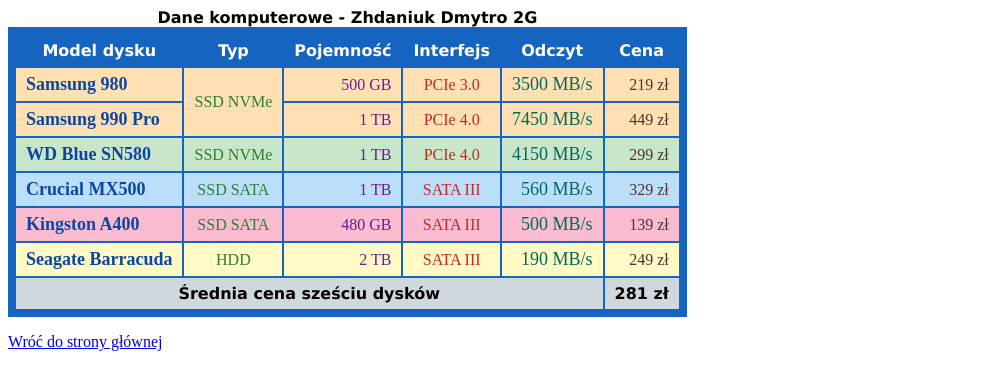
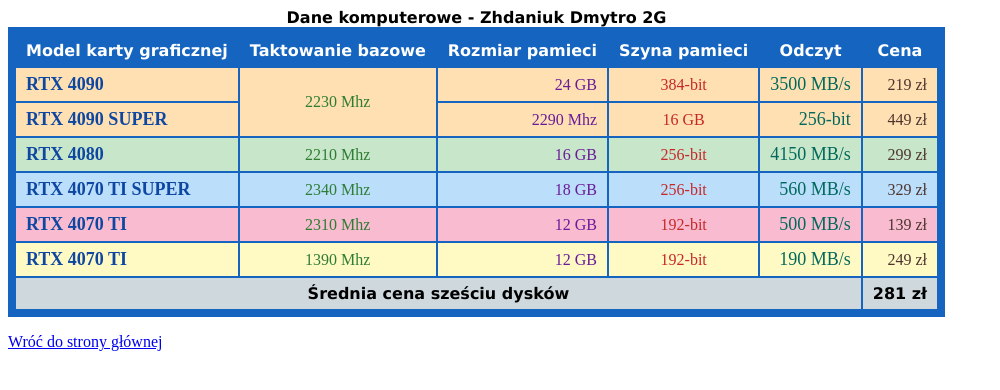
Before and after one commit to skyzehty/dydaktyka, a plain HTML site: page Tabela_Zhdaniuk.html in a window 1280 px wide. Shown: the whole page, without its empty margins (0-1000 px from the left). Drawn offline with Linux system fonts and the light colour scheme.

Commit message:
Update hardware specifications in Tabela_Zhdaniuk.html

```diff
--- a/Tabela_Zhdaniuk.html
+++ b/Tabela_Zhdaniuk.html
@@ -9,15 +9,15 @@
 <table style="border:8px solid #1565c0;border-collapse:collapse;font-family:Verdana,sans-serif;">
 <caption style="font-family:Verdana,sans-serif;font-weight:bold;">Dane komputerowe - Zhdaniuk Dmytro 2G</caption>
 <thead>
-<tr><th style="border:2px solid #1565c0;padding:6px 10px;background-color:#1565c0;color:#fff;font-family:Verdana,sans-serif;">Model dysku</th><th style="border:2px solid #1565c0;padding:6px 10px;background-color:#1565c0;color:#fff;font-family:Verdana,sans-serif;">Typ</th><th style="border:2px solid #1565c0;padding:6px 10px;background-color:#1565c0;color:#fff;font-family:Verdana,sans-serif;">Pojemność</th><th style="border:2px solid #1565c0;padding:6px 10px;background-color:#1565c0;color:#fff;font-family:Verdana,sans-serif;">Interfejs</th><th style="border:2px solid #1565c0;padding:6px 10px;background-color:#1565c0;color:#fff;font-family:Verdana,sans-serif;">Odczyt</th><th style="border:2px solid #1565c0;padding:6px 10px;background-color:#1565c0;color:#fff;font-family:Verdana,sans-serif;">Cena</th></tr>
+<tr><th style="border:2px solid #1565c0;padding:6px 10px;background-color:#1565c0;color:#fff;font-family:Verdana,sans-serif;">Model karty graficznej</th><th style="border:2px solid #1565c0;padding:6px 10px;background-color:#1565c0;color:#fff;font-family:Verdana,sans-serif;">Taktowanie bazowe</th><th style="border:2px solid #1565c0;padding:6px 10px;background-color:#1565c0;color:#fff;font-family:Verdana,sans-serif;">Rozmiar pamieci</th><th style="border:2px solid #1565c0;padding:6px 10px;background-color:#1565c0;color:#fff;font-family:Verdana,sans-serif;">Szyna pamieci</th><th style="border:2px solid #1565c0;padding:6px 10px;background-color:#1565c0;color:#fff;font-family:Verdana,sans-serif;">Odczyt</th><th style="border:2px solid #1565c0;padding:6px 10px;background-color:#1565c0;color:#fff;font-family:Verdana,sans-serif;">Cena</th></tr>
 </thead>
 <tbody>
-<tr style="background-color:#ffe0b2;font-family:'Times New Roman',serif;"><td style="border:2px solid #1565c0;padding:6px 10px;color:#0d47a1;font-weight:bold;font-size:18px;text-align:left;">Samsung 980</td><td rowspan="2" style="border:2px solid #1565c0;padding:6px 10px;color:#2e7d32;font-size:16px;text-align:center;">SSD NVMe</td><td style="border:2px solid #1565c0;padding:6px 10px;color:#6a1b9a;font-size:16px;text-align:right;">500 GB</td><td style="border:2px solid #1565c0;padding:6px 10px;color:#c62828;font-size:16px;text-align:center;">PCIe 3.0</td><td style="border:2px solid #1565c0;padding:6px 10px;color:#00695c;font-size:18px;text-align:right;">3500 MB/s</td><td style="border:2px solid #1565c0;padding:6px 10px;color:#4e342e;font-size:16px;text-align:right;">219 zł</td></tr>
-<tr style="background-color:#ffe0b2;font-family:'Times New Roman',serif;"><td style="border:2px solid #1565c0;padding:6px 10px;color:#0d47a1;font-weight:bold;font-size:18px;text-align:left;">Samsung 990 Pro</td><td style="border:2px solid #1565c0;padding:6px 10px;color:#6a1b9a;font-size:16px;text-align:right;">1 TB</td><td style="border:2px solid #1565c0;padding:6px 10px;color:#c62828;font-size:16px;text-align:center;">PCIe 4.0</td><td style="border:2px solid #1565c0;padding:6px 10px;color:#00695c;font-size:18px;text-align:right;">7450 MB/s</td><td style="border:2px solid #1565c0;padding:6px 10px;color:#4e342e;font-size:16px;text-align:right;">449 zł</td></tr>
-<tr style="background-color:#c8e6c9;font-family:'Times New Roman',serif;"><td style="border:2px solid #1565c0;padding:6px 10px;color:#0d47a1;font-weight:bold;font-size:18px;text-align:left;">WD Blue SN580</td><td style="border:2px solid #1565c0;padding:6px 10px;color:#2e7d32;font-size:16px;text-align:center;">SSD NVMe</td><td style="border:2px solid #1565c0;padding:6px 10px;color:#6a1b9a;font-size:16px;text-align:right;">1 TB</td><td style="border:2px solid #1565c0;padding:6px 10px;color:#c62828;font-size:16px;text-align:center;">PCIe 4.0</td><td style="border:2px solid #1565c0;padding:6px 10px;color:#00695c;font-size:18px;text-align:right;">4150 MB/s</td><td style="border:2px solid #1565c0;padding:6px 10px;color:#4e342e;font-size:16px;text-align:right;">299 zł</td></tr>
-<tr style="background-color:#bbdefb;font-family:'Times New Roman',serif;"><td style="border:2px solid #1565c0;padding:6px 10px;color:#0d47a1;font-weight:bold;font-size:18px;text-align:left;">Crucial MX500</td><td style="border:2px solid #1565c0;padding:6px 10px;color:#2e7d32;font-size:16px;text-align:center;">SSD SATA</td><td style="border:2px solid #1565c0;padding:6px 10px;color:#6a1b9a;font-size:16px;text-align:right;">1 TB</td><td style="border:2px solid #1565c0;padding:6px 10px;color:#c62828;font-size:16px;text-align:center;">SATA III</td><td style="border:2px solid #1565c0;padding:6px 10px;color:#00695c;font-size:18px;text-align:right;">560 MB/s</td><td style="border:2px solid #1565c0;padding:6px 10px;color:#4e342e;font-size:16px;text-align:right;">329 zł</td></tr>
-<tr style="background-color:#f8bbd0;font-family:'Times New Roman',serif;"><td style="border:2px solid #1565c0;padding:6px 10px;color:#0d47a1;font-weight:bold;font-size:18px;text-align:left;">Kingston A400</td><td style="border:2px solid #1565c0;padding:6px 10px;color:#2e7d32;font-size:16px;text-align:center;">SSD SATA</td><td style="border:2px solid #1565c0;padding:6px 10px;color:#6a1b9a;font-size:16px;text-align:right;">480 GB</td><td style="border:2px solid #1565c0;padding:6px 10px;color:#c62828;font-size:16px;text-align:center;">SATA III</td><td style="border:2px solid #1565c0;padding:6px 10px;color:#00695c;font-size:18px;text-align:right;">500 MB/s</td><td style="border:2px solid #1565c0;padding:6px 10px;color:#4e342e;font-size:16px;text-align:right;">139 zł</td></tr>
-<tr style="background-color:#fff9c4;font-family:'Times New Roman',serif;"><td style="border:2px solid #1565c0;padding:6px 10px;color:#0d47a1;font-weight:bold;font-size:18px;text-align:left;">Seagate Barracuda</td><td style="border:2px solid #1565c0;padding:6px 10px;color:#2e7d32;font-size:16px;text-align:center;">HDD</td><td style="border:2px solid #1565c0;padding:6px 10px;color:#6a1b9a;font-size:16px;text-align:right;">2 TB</td><td style="border:2px solid #1565c0;padding:6px 10px;color:#c62828;font-size:16px;text-align:center;">SATA III</td><td style="border:2px solid #1565c0;padding:6px 10px;color:#00695c;font-size:18px;text-align:right;">190 MB/s</td><td style="border:2px solid #1565c0;padding:6px 10px;color:#4e342e;font-size:16px;text-align:right;">249 zł</td></tr>
+<tr style="background-color:#ffe0b2;font-family:'Times New Roman',serif;"><td style="border:2px solid #1565c0;padding:6px 10px;color:#0d47a1;font-weight:bold;font-size:18px;text-align:left;">RTX 4090</td><td rowspan="2" style="border:2px solid #1565c0;padding:6px 10px;color:#2e7d32;font-size:16px;text-align:center;">2230 Mhz</td><td style="border:2px solid #1565c0;padding:6px 10px;color:#6a1b9a;font-size:16px;text-align:right;">24 GB</td><td style="border:2px solid #1565c0;padding:6px 10px;color:#c62828;font-size:16px;text-align:center;">384-bit</td><td style="border:2px solid #1565c0;padding:6px 10px;color:#00695c;font-size:18px;text-align:right;">3500 MB/s</td><td style="border:2px solid #1565c0;padding:6px 10px;color:#4e342e;font-size:16px;text-align:right;">219 zł</td></tr>
+<tr style="background-color:#ffe0b2;font-family:'Times New Roman',serif;"><td style="border:2px solid #1565c0;padding:6px 10px;color:#0d47a1;font-weight:bold;font-size:18px;text-align:left;">RTX 4090 SUPER</td><td style="border:2px solid #1565c0;padding:6px 10px;color:#6a1b9a;font-size:16px;text-align:right;">2290 Mhz</td><td style="border:2px solid #1565c0;padding:6px 10px;color:#c62828;font-size:16px;text-align:center;">16 GB</td><td style="border:2px solid #1565c0;padding:6px 10px;color:#00695c;font-size:18px;text-align:right;">256-bit</td><td style="border:2px solid #1565c0;padding:6px 10px;color:#4e342e;font-size:16px;text-align:right;">449 zł</td></tr>
+<tr style="background-color:#c8e6c9;font-family:'Times New Roman',serif;"><td style="border:2px solid #1565c0;padding:6px 10px;color:#0d47a1;font-weight:bold;font-size:18px;text-align:left;">RTX 4080</td><td style="border:2px solid #1565c0;padding:6px 10px;color:#2e7d32;font-size:16px;text-align:center;">2210 Mhz</td><td style="border:2px solid #1565c0;padding:6px 10px;color:#6a1b9a;font-size:16px;text-align:right;">16 GB</td><td style="border:2px solid #1565c0;padding:6px 10px;color:#c62828;font-size:16px;text-align:center;">256-bit</td><td style="border:2px solid #1565c0;padding:6px 10px;color:#00695c;font-size:18px;text-align:right;">4150 MB/s</td><td style="border:2px solid #1565c0;padding:6px 10px;color:#4e342e;font-size:16px;text-align:right;">299 zł</td></tr>
+<tr style="background-color:#bbdefb;font-family:'Times New Roman',serif;"><td style="border:2px solid #1565c0;padding:6px 10px;color:#0d47a1;font-weight:bold;font-size:18px;text-align:left;">RTX 4070 TI SUPER</td><td style="border:2px solid #1565c0;padding:6px 10px;color:#2e7d32;font-size:16px;text-align:center;">2340 Mhz</td><td style="border:2px solid #1565c0;padding:6px 10px;color:#6a1b9a;font-size:16px;text-align:right;">18 GB</td><td style="border:2px solid #1565c0;padding:6px 10px;color:#c62828;font-size:16px;text-align:center;">256-bit</td><td style="border:2px solid #1565c0;padding:6px 10px;color:#00695c;font-size:18px;text-align:right;">560 MB/s</td><td style="border:2px solid #1565c0;padding:6px 10px;color:#4e342e;font-size:16px;text-align:right;">329 zł</td></tr>
+<tr style="background-color:#f8bbd0;font-family:'Times New Roman',serif;"><td style="border:2px solid #1565c0;padding:6px 10px;color:#0d47a1;font-weight:bold;font-size:18px;text-align:left;">RTX 4070 TI</td><td style="border:2px solid #1565c0;padding:6px 10px;color:#2e7d32;font-size:16px;text-align:center;">2310 Mhz</td><td style="border:2px solid #1565c0;padding:6px 10px;color:#6a1b9a;font-size:16px;text-align:right;">12 GB</td><td style="border:2px solid #1565c0;padding:6px 10px;color:#c62828;font-size:16px;text-align:center;">192-bit</td><td style="border:2px solid #1565c0;padding:6px 10px;color:#00695c;font-size:18px;text-align:right;">500 MB/s</td><td style="border:2px solid #1565c0;padding:6px 10px;color:#4e342e;font-size:16px;text-align:right;">139 zł</td></tr>
+<tr style="background-color:#fff9c4;font-family:'Times New Roman',serif;"><td style="border:2px solid #1565c0;padding:6px 10px;color:#0d47a1;font-weight:bold;font-size:18px;text-align:left;">RTX 4070 TI</td><td style="border:2px solid #1565c0;padding:6px 10px;color:#2e7d32;font-size:16px;text-align:center;">1390 Mhz</td><td style="border:2px solid #1565c0;padding:6px 10px;color:#6a1b9a;font-size:16px;text-align:right;">12 GB</td><td style="border:2px solid #1565c0;padding:6px 10px;color:#c62828;font-size:16px;text-align:center;">192-bit</td><td style="border:2px solid #1565c0;padding:6px 10px;color:#00695c;font-size:18px;text-align:right;">190 MB/s</td><td style="border:2px solid #1565c0;padding:6px 10px;color:#4e342e;font-size:16px;text-align:right;">249 zł</td></tr>
 <tr style="background-color:#cfd8dc;font-family:Verdana,sans-serif;"><td colspan="5" style="border:2px solid #1565c0;padding:6px 10px;text-align:center;font-weight:bold;">Średnia cena sześciu dysków</td><td style="border:2px solid #1565c0;padding:6px 10px;text-align:right;font-weight:bold;">281 zł</td></tr>
 </tbody>
 </table>
```
